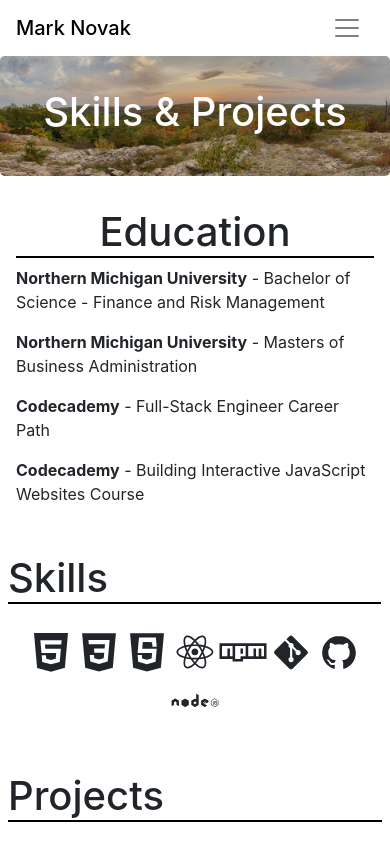
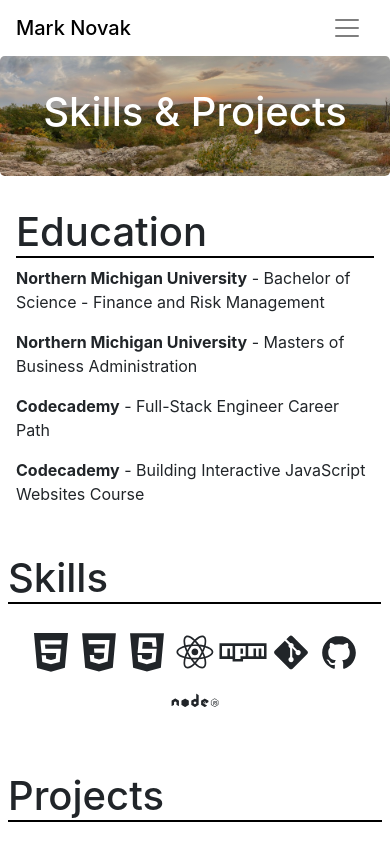
Before and after one commit to manovak24/manovak24.github.io, a React (Create React App) app: page /projects in a window 390 px wide. Shown: the top 844 px of the page. Built offline with nearby package versions, Linux system fonts and the light colour scheme.

Commit message:
updated style for education container in project skill list.

```diff
--- a/src/compontents/project-skill-list.css
+++ b/src/compontents/project-skill-list.css
@@ -69,9 +69,8 @@
     .image-link {
         transform: scale(.85);
     }
-    .education-container {
+    .education-container h1 {
         text-align: left !important;
-
     }
 }
 
```
